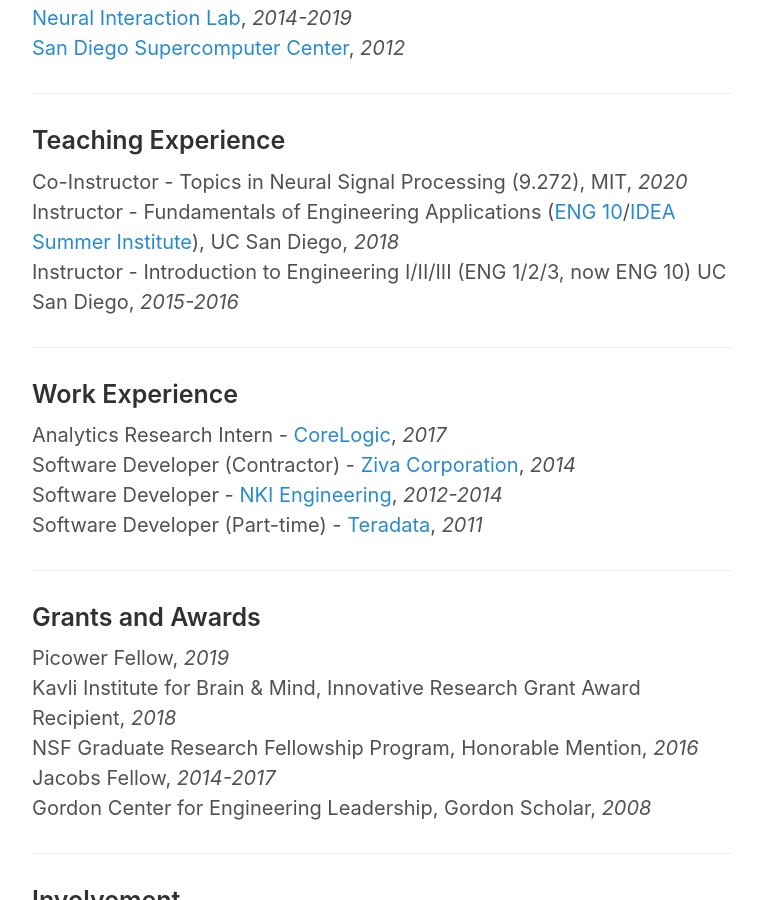
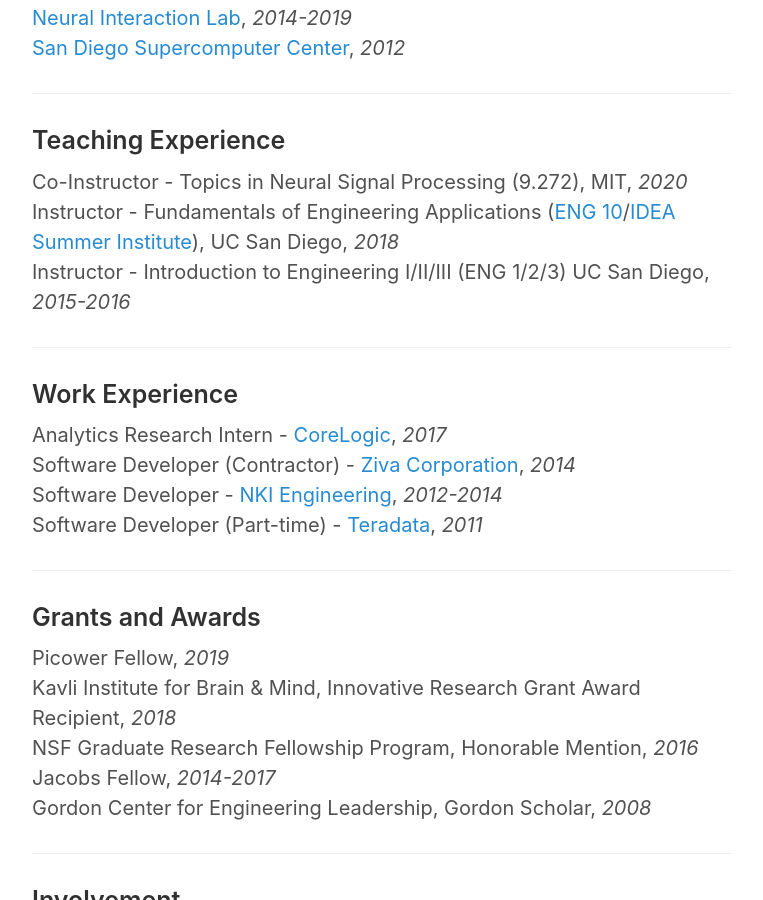
Before and after one commit to gabeschamberg/gabeschamberg.github.io, a Jekyll site: the page built from cv.md, in a window 1280 px wide and 900 px high, scrolled down 1924 px. Shown: the whole window, without its empty margins (258-1021 px from the left). Built offline with Jekyll 4.4.1, drawn with Linux system fonts in a browser that asks for light colours; nearby versions of some CDN libraries.

Commit message:
updated cv

```diff
--- a/cv.md
+++ b/cv.md
@@ -80,7 +80,7 @@
 
 Co-Instructor - Topics in Neural Signal Processing (9.272), MIT, *2020* \\
 Instructor - Fundamentals of Engineering Applications ([ENG 10](http://jacobsschool.ucsd.edu/idea/eng10/index.html)/[IDEA Summer Institute](http://jacobsschool.ucsd.edu/idea/programs/freshman_summer_institute.shtml)), UC San Diego, *2018* \\
-Instructor - Introduction to Engineering I/II/III (ENG 1/2/3, now ENG 10) UC San Diego, *2015-2016*
+Instructor - Introduction to Engineering I/II/III (ENG 1/2/3) UC San Diego, *2015-2016*
 
 -----
 
```
